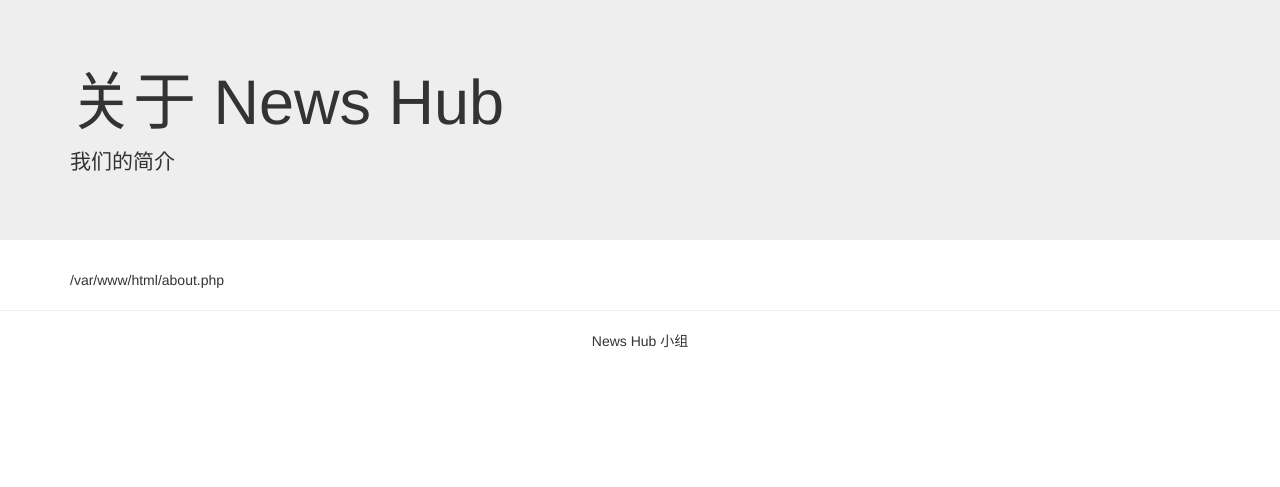
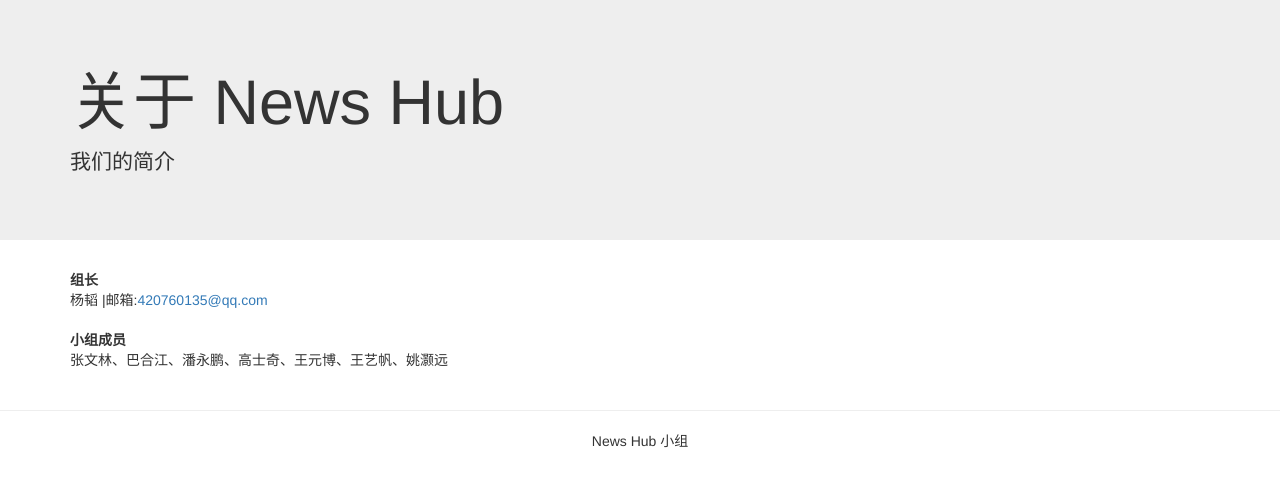
Before and after one commit to leo420760135/news_hub, a PHP site: page /about.php in a window 1280 px wide. Shown: the part 51-538 px from the top of the page. Run offline with PHP 8.4, Linux system fonts and the light colour scheme.

Commit message:
complete about page and modify user info page

```diff
--- a/about.php
+++ b/about.php
@@ -15,5 +15,15 @@ $header = <<<EOT
     </div>
 EOT;
 $active_page = "about_page";
-$content = __FILE__;
+$content = <<<EOT
+<address>
+  <strong>组长</strong><br>
+  杨韬 |邮箱:<a href="mailto:420760135@qq.com">420760135@qq.com</a>
+</address>
+<address>
+  <strong>小组成员</strong><br>
+  张文林、巴合江、潘永鹏、高士奇、王元博、王艺帆、姚灏远
+</address>
+EOT;
+
 include "layout.php";
--- a/update_user_info.php
+++ b/update_user_info.php
@@ -22,6 +22,7 @@ $old_pwd = $_POST["old_password"];
 $new_pwd =$_POST["new_password"];
 $new_pwd_ag = $_POST["new_password_ag"];
 
+
 $connect = connect();
 $sql = "select psw from user where name='{$user_name}' and psw='{$old_pwd}';";
 $result = $connect->query($sql);
@@ -30,6 +31,10 @@ if($array)
 {
     if($new_pwd === $new_pwd_ag)
     {
+        if($new_pwd == "")
+        {
+            $new_pwd = $old_pwd;
+        }
         $sql ="update user set email='{$email}',psw='{$new_pwd}' where name='{$user_name}';";
         $affect_row = $connect->exec($sql);
         if($affect_row == 1)
```
Also changed, not shown: user_info.php (+10 -2 lines).
